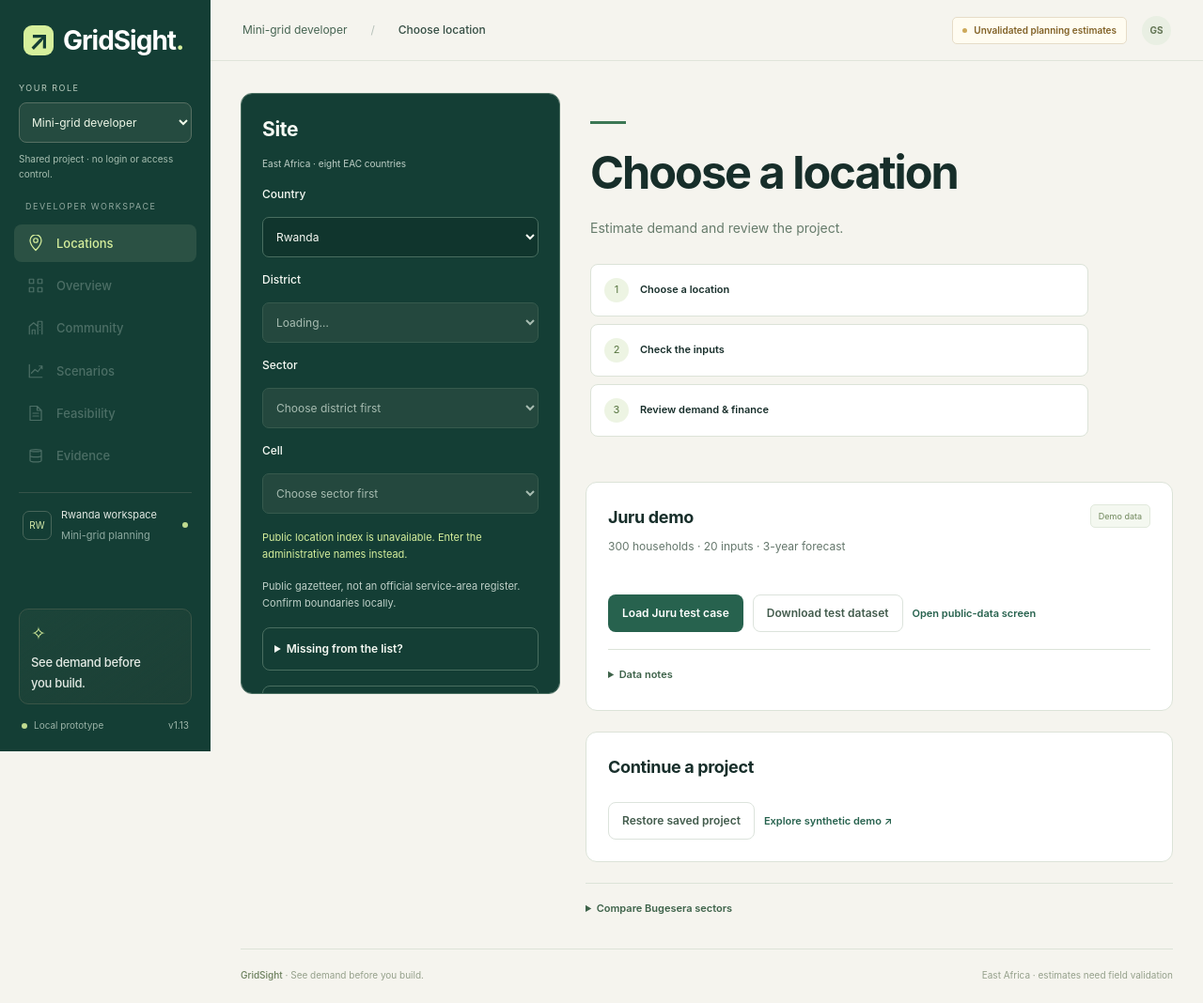
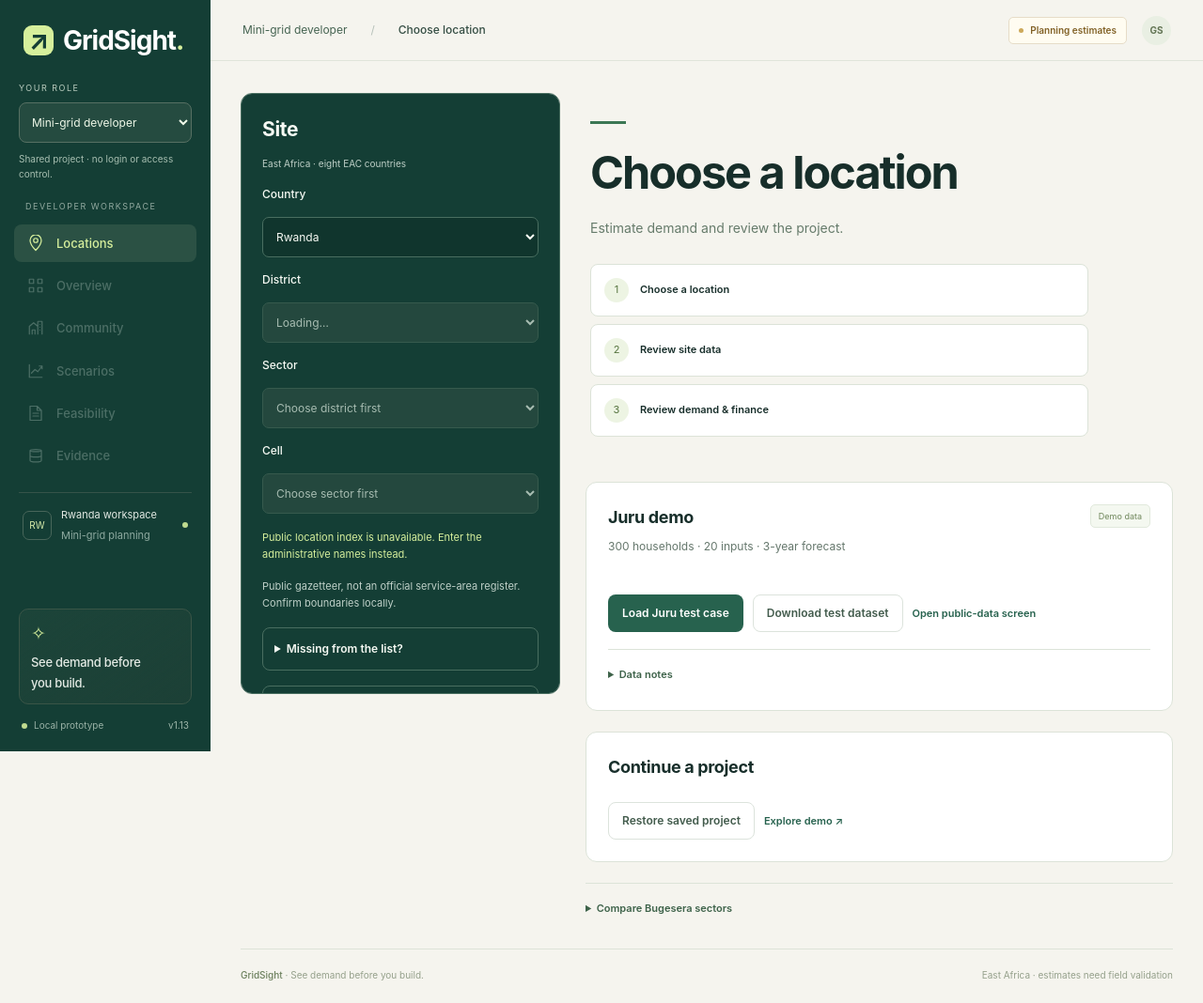
Before and after one commit to siltanukifilie/GridSight, a Flask app: page / in a window 1280 px wide. Shown: the whole page at 94% size. Run offline with Flask 3, Linux system fonts and the light colour scheme; parts of the project's set-up code (start-up, migrations or seed data) failed here and were passed over; some libraries are stand-ins or nearby versions.

Commit message:
Polish dashboard wording and consolidate planning notes in Evidence

```diff
--- a/static/analytics.js
+++ b/static/analytics.js
@@ -55,7 +55,7 @@ function analyticsMixHtml(r) {
   const rows=r.components.filter(c=>c.kwh>0).sort((a,b)=>b.kwh-a.kwh);
   return `<article class="card mix-card"><div class="card-head"><div><span class="section-kicker">DEMAND DRIVERS</span><h2>Demand by customer</h2></div><span class="tag">Expected · Year 1</span></div>
     <div class="mix-bars">${rows.map((c,i)=>`<div class="mix-row"><div><span><i style="background:${colors[i%colors.length]}"></i>${esc(c.label)}</span><strong>${number(c.share*100,1)}<small>%</small></strong></div><div class="mix-track"><span style="width:${Math.min(100,c.share*100)}%;background:${colors[i%colors.length]}"></span></div></div>`).join('')||'<p>No demand inputs yet.</p>'}</div>
-    <p class="subtle-note">${r.detailed?.enabled?'Calculated contributions from your inputs.':'Baseline shares, not an exact model decomposition.'} Not measured consumption.</p><button class="inline-link" data-go="community">Review customers & equipment ↗</button></article>`;
+    <p class="subtle-note">${r.detailed?.enabled?'Estimated energy by customer group.':'Customer-group shares from the baseline calculation.'}</p><button class="inline-link" data-go="community">Review customers & equipment ↗</button></article>`;
 }
 
 function analyticsExplorerContents(r) {
@@ -66,7 +66,7 @@ function analyticsExplorerContents(r) {
   return `<div class="analytics-filters" aria-label="Dashboard display filters"><div class="filter-group"><span>Demand scenario</span><div class="segmented" role="group" aria-label="Demand scenario">${caseButtons}</div></div>
     <div class="filter-group"><label for="analytics-year">Forecast year</label><select id="analytics-year">${[1,2,3].map(y=>`<option value="${y}" ${s.year===y?'selected':''}>Year ${y}</option>`).join('')}</select></div>
     <div class="filter-group period-filter"><span>Energy view</span><div class="segmented" role="group" aria-label="Energy view">${periodButtons}</div></div><button type="button" class="text-button" id="analytics-reset">Reset view ↺</button></div>
-    <div class="analytics-scope" role="status"><span><i class="live-dot"></i>${esc(s.scenario.label)} scenario · Year ${s.year}</span><span>View only · inputs unchanged</span></div>
+    <div class="analytics-scope" role="status"><span><i class="live-dot"></i>${esc(s.scenario.label)} scenario · Year ${s.year}</span><span>Display filters · project unchanged</span></div>
     <div class="kpi-grid analytics-kpis">
       ${analyticsKpi('Demand · '+ANALYTICS_PERIODS[s.period][0].toLowerCase(),number(s.energy,1),s.unit,`Low ${number(s.low,1)} — High ${number(s.high,1)}`,'energy','demand-kpi')}
       ${state.role==='investor'?analyticsKpi('Collected revenue',compact(a.revenue/12),currency+'/mo','Monthly average · supply-limited','money'):analyticsKpi('Typical peak',number(a.peak_kw,1),'kW','Highest illustrative peak in this year','clock')}
@@ -92,7 +92,7 @@ function renderAnalyticsOverview() {
     <div id="analytics-explorer">${analyticsExplorerContents(r)}</div>
     <div class="analytics-secondary-grid"><div class="profile-section"><p class="section-kicker fixed-scope">Expected · Year 1 · independent of filters</p>${demandChartHtml(r)}</div>${analyticsMixHtml(r)}</div>
     <div class="analytics-actions"><div><h2>Feasibility</h2><p>Costs, supply and repayment.</p></div><button class="button primary" data-go="feasibility">Explore feasibility ${icon('arrow')}</button></div>
-    ${alertHtml()}<details class="more-details overview-evidence"><summary>Forecast drivers & data notes</summary><div class="details-body"><p>${c.input_origin==='synthetic'?'Demo data: generated test values, not measured consumption. ':''}Estimates use entered assumptions. Verify grid access and costs.</p><button class="inline-link" data-go="evidence">Data & methods ↗</button>${publicProfileSummaryHtml()}${typeof lenderExplanationHtml==='function'?lenderExplanationHtml(r):''}${typeof affordabilityHtml==='function'?affordabilityHtml(r):''}</div></details>`;
+    <details class="more-details overview-evidence"><summary>Forecast drivers & methodology</summary><div class="details-body"><p>Demand combines customer counts, equipment use and growth assumptions.</p><button class="inline-link" data-go="evidence">Data sources & methods ↗</button>${publicProfileSummaryHtml()}${typeof lenderExplanationHtml==='function'?lenderExplanationHtml(r):''}${typeof affordabilityHtml==='function'?affordabilityHtml(r):''}</div></details>`;
 }
 
 function refreshAnalytics(focusSelector) {
--- a/static/discovery.js
+++ b/static/discovery.js
@@ -22,7 +22,7 @@ async function openDiscovery(){
   $('#discovery-panel').innerHTML=`<div class="input-workspace"><aside class="input-panel location-panel"><h2>Site</h2><p class="panel-intro">East Africa · eight EAC countries</p><div class="field"><label for="discover-country">Country</label><select id="discover-country">${Object.entries(countries).map(([code,c])=>`<option value="${code}" ${code===discovery.country?'selected':''}>${esc(c.name)}</option>`).join('')}</select></div><div class="field"><label id="area-label" for="discover-area">District</label><select id="discover-area" disabled></select></div><div class="field"><label id="local-label" for="discover-local">Sector</label><select id="discover-local" disabled></select></div><div class="field"><label id="cell-label" for="discover-place">Cell</label><select id="discover-place" disabled></select></div><div id="finder-status" role="status" aria-live="polite"></div><p id="coverage-note" class="panel-note"></p><div id="place-preview"></div>
   <details class="input-group"><summary>Missing from the list?</summary><p class="panel-note">Enter local administrative names. These remain unverified.</p><form id="named-location"><div class="field"><label for="named-area">District / local equivalent</label><input id="named-area" name="area" maxlength="100" required></div><div class="field"><label for="named-local">Sector / local equivalent</label><input id="named-local" name="local" maxlength="100" required></div><div class="field"><label for="named-cell">Cell / local equivalent</label><input id="named-cell" name="cell" maxlength="100" required></div><button class="button primary" type="submit">Use these names</button></form></details>
   <details class="input-group"><summary>Location data & coverage</summary><p id="location-attribution" class="panel-note"></p><p class="panel-note">Rwanda uses district, sector and cell; other countries use local equivalents. Rwanda has building/facility proxies; elsewhere inputs begin as assumptions. Verify utility coverage and local records.</p></details></aside>
-  <div class="input-content"><div class="location-welcome"><h1>Choose a location</h1><p>Estimate demand and review the project.</p><div class="workflow-steps"><div class="workflow-step"><span>1</span><strong>Choose a location</strong></div><div class="workflow-step"><span>2</span><strong>Check the inputs</strong></div><div class="workflow-step"><span>3</span><strong>Review demand & finance</strong></div></div></div><div id="site-setup"></div><article class="card"><h2>Continue a project</h2><div class="form-actions">${state.result?'<button class="button secondary" id="return-project">Back to current project</button>':''}<button class="button secondary" id="restore-project">Restore saved project</button><button class="text-button" id="open-demo">Explore synthetic demo ↗</button></div></article></div></div>`;
+  <div class="input-content"><div class="location-welcome"><h1>Choose a location</h1><p>Estimate demand and review the project.</p><div class="workflow-steps"><div class="workflow-step"><span>1</span><strong>Choose a location</strong></div><div class="workflow-step"><span>2</span><strong>Review site data</strong></div><div class="workflow-step"><span>3</span><strong>Review demand & finance</strong></div></div></div><div id="site-setup"></div><article class="card"><h2>Continue a project</h2><div class="form-actions">${state.result?'<button class="button secondary" id="return-project">Back to current project</button>':''}<button class="button secondary" id="restore-project">Restore saved project</button><button class="text-button" id="open-demo">Explore demo ↗</button></div></article></div></div>`;
   if(typeof juruDemoCardHtml==='function'){
     $('#discovery-panel').querySelector('.location-welcome').insertAdjacentHTML('afterend',juruDemoCardHtml());
     bindJuruDemoButtons($('#discovery-panel'));
--- a/static/screening.js
+++ b/static/screening.js
@@ -19,6 +19,12 @@ function assessmentHtml(a){
   return `<article class="card"><h2>Brief 03 assessment checklist</h2><p>${esc(a.notice)}</p><div class="table-wrap"><table><thead><tr><th>Criterion</th><th>Weight</th><th>Evidence to demonstrate</th><th>Remaining gap</th></tr></thead><tbody>${a.criteria.map(c=>`<tr><th scope="row">${esc(c.criterion)}</th><td>${number(c.weight_percent)}%</td><td>${esc(c.evidence)}<br><button class="text-button" data-go="${esc(c.view)}">Open evidence</button></td><td>${esc(c.gap)}</td></tr>`).join('')}</tbody></table></div><p>${esc(a.submission)}</p><p class="subtle-note">${esc(a.source)}</p></article>`;
 }
 
+function planningAssumptionsHtml(result){
+  const notes=result?.warnings||[];
+  if(!notes.length)return '';
+  return `<details class="card more-details planning-assumptions"><summary>Planning assumptions & data notes</summary><div class="details-body"><ul>${notes.map(note=>`<li>${esc(note)}</li>`).join('')}</ul></div></details>`;
+}
+
 function renderScreeningPanels(){
   const r=state.result;
   if(typeof renderJuruCasePanels==='function')renderJuruCasePanels();
@@ -27,7 +33,7 @@ function renderScreeningPanels(){
     $('#view-locations').insertAdjacentHTML('afterbegin',juruDemoCardHtml());
     bindJuruDemoButtons($('#view-locations'));
   }
-  $('#view-evidence').insertAdjacentHTML('afterbegin',assessmentHtml(r.assessment)+operatorPilotHtml(r.operator_pilot));
+  $('#view-evidence').insertAdjacentHTML('afterbegin',planningAssumptionsHtml(r)+assessmentHtml(r.assessment)+operatorPilotHtml(r.operator_pilot));
   const packet=r.bugesera_ranking;
   bindRankingButtons($('#view-locations'),packet);
 }
--- a/static/workspaces.js
+++ b/static/workspaces.js
@@ -6,7 +6,7 @@ const WORKSPACES = {
     nav: {overview: 'Overview', community: 'Community', scenarios: 'Scenarios', feasibility: 'Feasibility', evidence: 'Evidence', locations: 'Locations'},
     titles: {
       overview: ['Demand overview', 'Demand, capacity and cash.'],
-      community: ['Site inputs', 'Customers, connections and equipment.'],
+      community: ['Site data', 'Customers, connections and equipment.'],
       scenarios: ['Scenarios', 'Growth, capacity and costs.'],
       feasibility: ['Feasibility', 'Supply, costs and repayment.'],
       evidence: ['Evidence', 'Sources, methods and validation status.'],
@@ -18,10 +18,10 @@ const WORKSPACES = {
     nav: {overview: 'Overview', community: 'Project', scenarios: 'Finance', feasibility: 'Feasibility', evidence: 'Evidence', locations: 'Locations'},
     titles: {
       overview: ['Investment overview', 'Demand and financial risk.'],
-      community: ['Project inputs', 'Customers and assumptions.'],
+      community: ['Project profile', 'Customers, equipment and growth.'],
       scenarios: ['Financial scenarios', 'Costs, revenue and repayment.'],
       feasibility: ['Feasibility', 'Scenarios and financial checks.'],
-      evidence: ['Evidence', 'Published studies; current-model validation pending.'],
+      evidence: ['Evidence', 'Sources, methods and validation status.'],
       locations: ['Location', 'Site and public data.']
     }
   }
@@ -41,14 +41,14 @@ function applyWorkspace() {
   document.querySelectorAll('.nav-item').forEach(button => {
     button.querySelector('.nav-label').textContent = role.nav[button.dataset.view];
   });
-  $('#edit-button').textContent = state.role === 'developer' ? 'Edit inputs ↗' : 'Review project ↗';
+  $('#edit-button').textContent = state.role === 'developer' ? 'Edit project ↗' : 'Review project ↗';
   $('#export-button').innerHTML = icon('download') + 'Export report';
 }
 
 function switchWorkspace(role) {
   if (!canSwitchWorkspace(state)) {
     $('#role-select').value = state.role;
-    toast(state.busy ? 'Wait for the analysis to finish.' : 'Run your current changes before switching roles. Your inputs have been kept.');
+    toast(state.busy ? 'Wait for the analysis to finish.' : 'Apply changes before switching roles. Project values have been kept.');
     return;
   }
   state.role = normalizedRole(role);
--- a/templates/index.html
+++ b/templates/index.html
@@ -8,8 +8,27 @@
   <link rel="stylesheet" href="/static/deployment.css"><script src="/static/deployment.js" defer></script>
   <link rel="stylesheet" href="/static/feasibility.css">
   <script src="/static/demo-cases.js?v=1.13-juru-select" defer></script>
-  <script src="/static/screening.js?v=1.13-copy" defer></script>
-  <link rel="stylesheet" href="/static/styles.css"><script src="/static/workspaces.js?v=1.13-copy" defer></script><script src="/static/demand-charts.js" defer></script><script src="/static/feasibility.js?v=1.13-copy" defer></script><link rel="stylesheet" href="/static/context.css"><script src="/static/context.js?v=1.13-labels" defer></script><link rel="stylesheet" href="/static/discovery.css"><script src="/static/discovery.js?v=1.13-copy" defer></script><script src="/static/rwanda-data.js?v=1.13-juru-select" defer></script><script src="/static/prepared-evidence.js?v=1.11" defer></script><script src="/static/connection.js?v=1.10-deliverables" defer></script><link rel="stylesheet" href="/static/detailed-inputs.css?v=1.10-brand"><script src="/static/detailed-inputs.js?v=1.13-copy" defer></script><script src="/static/monthly-validation.js?v=1.10-deliverables" defer></script><script src="/static/statistical.js?v=1.11" defer></script><script src="/static/financial-evidence.js" defer></script><script src="/static/maintenance.js?v=1.11" defer></script><link rel="stylesheet" href="/static/dashboard.css?v=1.10-deliverables"><script src="/static/analytics.js?v=1.13-banner" defer></script><script src="/static/app.js?v=1.13-juru-link" defer></script>
+  <script src="/static/screening.js?v=1.13-polish" defer></script>
+  <link rel="stylesheet" href="/static/styles.css">
+  <script src="/static/workspaces.js?v=1.13-polish" defer></script>
+  <script src="/static/demand-charts.js" defer></script>
+  <script src="/static/feasibility.js?v=1.13-copy" defer></script>
+  <link rel="stylesheet" href="/static/context.css">
+  <script src="/static/context.js?v=1.13-labels" defer></script>
+  <link rel="stylesheet" href="/static/discovery.css">
+  <script src="/static/discovery.js?v=1.13-polish" defer></script>
+  <script src="/static/rwanda-data.js?v=1.13-juru-select" defer></script>
+  <script src="/static/prepared-evidence.js?v=1.11" defer></script>
+  <script src="/static/connection.js?v=1.10-deliverables" defer></script>
+  <link rel="stylesheet" href="/static/detailed-inputs.css?v=1.10-brand">
+  <script src="/static/detailed-inputs.js?v=1.13-copy" defer></script>
+  <script src="/static/monthly-validation.js?v=1.10-deliverables" defer></script>
+  <script src="/static/statistical.js?v=1.11" defer></script>
+  <script src="/static/financial-evidence.js" defer></script>
+  <script src="/static/maintenance.js?v=1.11" defer></script>
+  <link rel="stylesheet" href="/static/dashboard.css?v=1.10-deliverables">
+  <script src="/static/analytics.js?v=1.13-polish" defer></script>
+  <script src="/static/app.js?v=1.13-juru-link" defer></script>
 </head>
 <body data-public-demo="{{ 'true' if public_demo else 'false' }}">
   <a class="skip" href="#main">Skip to dashboard</a>
@@ -32,12 +51,12 @@
     </div>
   </aside>
   <div class="shell">
-    <header class="topbar"><div class="breadcrumb"><span id="role-label">Mini-grid developer</span> <span>/</span> <b id="crumb">Overview</b></div><div class="topbar-right"><span class="synthetic-pill"><span></span>Unvalidated planning estimates</span><span class="avatar" title="GridSight East Africa workspace">GS</span></div></header>
+    <header class="topbar"><div class="breadcrumb"><span id="role-label">Mini-grid developer</span> <span>/</span> <b id="crumb">Overview</b></div><div class="topbar-right"><span class="synthetic-pill"><span></span>Planning estimates</span><span class="avatar" title="GridSight East Africa workspace">GS</span></div></header>
     <main id="main" tabindex="-1">
-      {% if public_demo %}<p class="deployment-notice" role="note"><strong>Public planning demo.</strong> Use non-confidential inputs only. Calculations run on the hosting server. Meter uploads are disabled; saved projects stay in this browser. No real-site validation is claimed.</p>{% endif %}
+      {% if public_demo %}<p class="deployment-notice" role="note"><strong>Public workspace.</strong> Use non-confidential data only. Calculations run on the hosting server. Meter uploads are disabled; saved projects stay in this browser.</p>{% endif %}
       <div class="page-heading"><div><div class="eyebrow">ENERGY INTELLIGENCE / EAST AFRICA</div><h1 id="page-title">Demand overview</h1><p id="page-subtitle">Demand, capacity and cash.</p></div><div class="heading-actions"><button class="button secondary" id="save-button"><span data-icon="save"></span>Save</button><button class="button primary" id="export-button"><span data-icon="download"></span>Export report</button></div></div>
       <section id="discovery-panel" hidden aria-label="Find a mini-grid location"></section>
-      <div class="site-toolbar"><button class="button secondary" id="new-project">Find a site ↗</button><strong id="current-project-label"></strong><div class="site-picker" id="demo-selector"><label for="site-select">DEMO DATA</label><select id="site-select" aria-label="Choose demonstration community"></select></div><span class="district-tag" id="district-tag">Rwanda</span><span class="fictional-label" id="input-origin">Demo data</span><div class="toolbar-end"><span id="analysis-state" role="status" class="status-label">Loading model…</span><button class="text-button" id="edit-button">Edit inputs <span>↗</span></button></div></div>
+      <div class="site-toolbar"><button class="button secondary" id="new-project">Find a site ↗</button><strong id="current-project-label"></strong><div class="site-picker" id="demo-selector"><label for="site-select">DEMO DATA</label><select id="site-select" aria-label="Choose demonstration community"></select></div><span class="district-tag" id="district-tag">Rwanda</span><span class="fictional-label" id="input-origin">Demo data</span><div class="toolbar-end"><span id="analysis-state" role="status" class="status-label">Loading model…</span><button class="text-button" id="edit-button">Edit project <span>↗</span></button></div></div>
       <div id="error-box" role="alert" hidden></div>
       <div id="loading" class="loading-card"><div class="spinner"></div><h2>Loading your grid…</h2><p>Preparing your East Africa workspace.</p></div>
       <section id="view-overview" class="view" hidden></section>
```
Also changed, not shown: tests/analytics.test.cjs (+34 -4 lines), tests/feasibility.test.cjs (+1 -1 lines), tests/screening.test.cjs (+24 -0 lines), tests/workspaces.test.cjs (+1 -1 lines).
